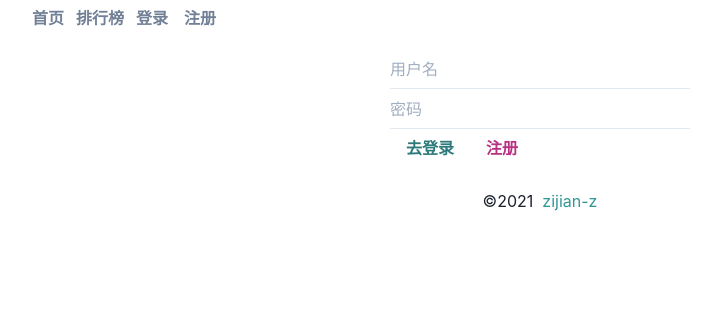
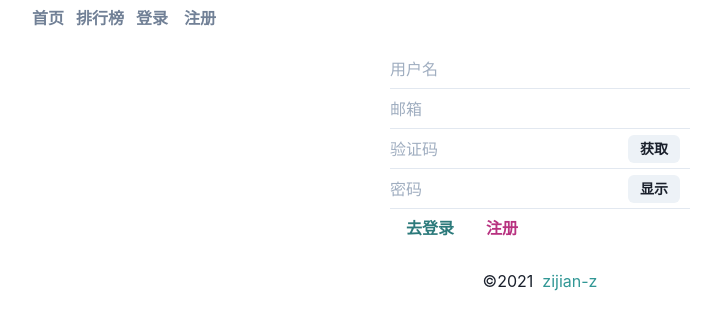
Before and after one commit to zijian-z/web-share-react, a React (Create React App) app: page /register in a window 1280 px wide. Shown: the top 328 px of the page, without its empty margins (100-821 px from the left). Built offline with nearby package versions, Linux system fonts and the light colour scheme; no server answers.

Commit message:
更改部分对接请求

```diff
--- a/package.json
+++ b/package.json
@@ -1,6 +1,6 @@
 {
-  "name": "web-share-react",
-  "version": "0.1.0",
+  "name": "news-react",
+  "version": "0.2",
   "private": true,
   "dependencies": {
     "@chakra-ui/icons": "^1.0.3",
--- a/src/component/linkBox.js
+++ b/src/component/linkBox.js
@@ -9,11 +9,11 @@ export default function LinkBox(props) {
             marginBottom: '20px'
         },
         link: {
-            fontSize: "20px"
+            fontSize: "18px"
         },
         button: {
-            marginLeft: '20px',
-            marginRight: '20px',
+            marginLeft: '15px',
+            marginRight: '15px',
             cursor: 'pointer',
             fontSize: '13px'
         },
--- a/src/component/profileUpdate.js
+++ b/src/component/profileUpdate.js
@@ -13,9 +13,10 @@ export default function ProfileUpdate(props) {
     }
     async function updateProfile() {
         try {
-            const response = await instance.post('/profile/' + props.username, {
+            const response = await instance.post('/profile/', {
                 bio: bio,
-                email: email
+                email: email,
+                sex: 0
             });
             window.location.href = "/user/" + props.username;
         } catch (error) {
--- a/src/page/hot.js
+++ b/src/page/hot.js
@@ -20,7 +20,7 @@ export default function Hot() {
 
     return (
         <div>
-            {linkArray.map((item) => <LinkBox key={item.id} link={item.uri} name={item.title} id={item.id}/>)}
+            {linkArray.map((item) => <LinkBox key={item.id} link={item.url} name={item.title} id={item.id}/>)}
         </div>
     );
 }
--- a/src/page/login.js
+++ b/src/page/login.js
@@ -30,7 +30,7 @@ export default function Login() {
                 value={username}
                 onChange={(event) => setUsername(event.target.value)}
                 variant="flushed"
-                placeholder="用户名" />
+                placeholder="用户名或邮箱" />
             <Input
                 value={password}
                 onChange={(event) => setPassword(event.target.value)}
--- a/src/page/new.js
+++ b/src/page/new.js
@@ -9,7 +9,7 @@ export default function New() {
         async function getLinks() {
             try {
                 const response = await instance.get('/links/');
-                const linkArray = response.data.content;
+                const linkArray = response.data;
                 setLinkArray(linkArray);
             } catch (error) {
                 console.error(error);
@@ -20,7 +20,7 @@ export default function New() {
 
     return (
         <div>
-            {linkArray.map((item) => <LinkBox key={item.id} link={item.uri} name={item.title} id={item.id}/>)}
+            {linkArray.map((item) => <LinkBox key={item.id} link={item.url} name={item.title} id={item.id}/>)}
         </div>
     );
 }
--- a/src/page/post.js
+++ b/src/page/post.js
@@ -17,7 +17,7 @@ export default function Post() {
         try {
             const response = await instance.post("links/", {
                 title: title,
-                uri: link,
+                url: link,
                 firstComment: comment
             });
             history.push("/detail/" + response.data.id);
--- a/src/page/register.js
+++ b/src/page/register.js
@@ -1,11 +1,17 @@
 import React, {useEffect, useState} from "react";
-import {Input, Button} from "@chakra-ui/react";
+import {InputGroup, Input, InputRightElement, Button} from "@chakra-ui/react";
 import instance from "../config/axiosConfig";
 import {useHistory} from "react-router-dom";
+import { useToast } from "@chakra-ui/react"
 
 export default function Register() {
     const [username, setUsername] = useState("");
+    const [email, setEmail] = useState("");
     const [password, setPassword] = useState("");
+    const [code, setCode] = useState("");
+    const [show, setShow] = useState(false);
+    const toast = useToast();
+
     // const [password2, setPassword2] = useState("");
     const history = useHistory();
     const style = {
@@ -17,10 +23,29 @@ export default function Register() {
         try {
             const response = await instance.post("users/register", {
                 username: username,
-                password: password
+                password: password,
+                email: email,
+                registerCode: code
             });
             if (response.data === 'user.register.success') {
                 history.push("/login");
+            }
+        } catch (error) {
+            console.log(error);
+        }
+    }
+
+    async function getRegisterMail() {
+        try {
+            const response = await instance.get('users/sendRegisterCode?email=' + email);
+            if (response.data === 'mail.send.success') {
+                toast({
+                    title: "邮件已发送，请注意查收",
+                    status: "success",
+                    duration: 4000,
+                    isClosable: true,
+                    position: "top"
+                })
             }
         } catch (error) {
             console.error(error);
@@ -35,11 +60,37 @@ export default function Register() {
                 variant="flushed"
                 placeholder="用户名" />
             <Input
-                value={password}
-                onChange={(event) => setPassword(event.target.value)}
-                type="password"
+                value={email}
+                onChange={(event) => setEmail(event.target.value)}
                 variant="flushed"
-                placeholder="密码" />
+                placeholder="邮箱" />
+            <InputGroup size="md">
+                <Input
+                    value={code}
+                    onChange={(event) => setCode(event.target.value)}
+                    variant="flushed"
+                    placeholder="验证码"
+                />
+                <InputRightElement width="4.5rem">
+                    <Button h="1.75rem" size="sm" onClick={() => getRegisterMail()}>
+                        获取
+                    </Button>
+                </InputRightElement>
+            </InputGroup>
+            <InputGroup size="md">
+                <Input
+                    value={password}
+                    onChange={(event) => setPassword(event.target.value)}
+                    type={show ? "text" : "password"}
+                    variant="flushed"
+                    placeholder="密码"
+                />
+                <InputRightElement width="4.5rem">
+                    <Button h="1.75rem" size="sm" onClick={() => setShow(!show)}>
+                        {show ? "隐藏" : "显示"}
+                    </Button>
+                </InputRightElement>
+            </InputGroup>
             {/*<Input*/}
             {/*    value={password2}*/}
             {/*    onChange={(event) => setPassword2(event.target.value)}*/}
--- a/src/page/share.js
+++ b/src/page/share.js
@@ -43,7 +43,7 @@ export default function Share() {
                 const response = await instance.get('/links/' + id);
                 setTitle(response.data.title);
                 setCommentList(response.data.comments);
-                setHasLike(response.data.userLiked);
+                setHasLike(response.data.liked);
             } catch (error) {
                 console.error(error);
             }
@@ -103,7 +103,7 @@ export default function Share() {
                                 <Text style={listStyle} fontSize="md" key={item.id}>
                                     {item.content}
                                     &nbsp;by&nbsp;
-                                    <Link color="teal.500" as={RL} to={'/user/' + item.createUser.username}>{item.createUser.username}</Link>
+                                    <Link color="teal.500" as={RL} to={'/user/' + item.username}>{item.username}</Link>
                                 </Text>
                             )
                         }
```
Also changed, not shown: src/page/space.js (+8 -16 lines), src/page/user.js (+34 -22 lines), 1 other file (tests, documents, lock files or other folders).
